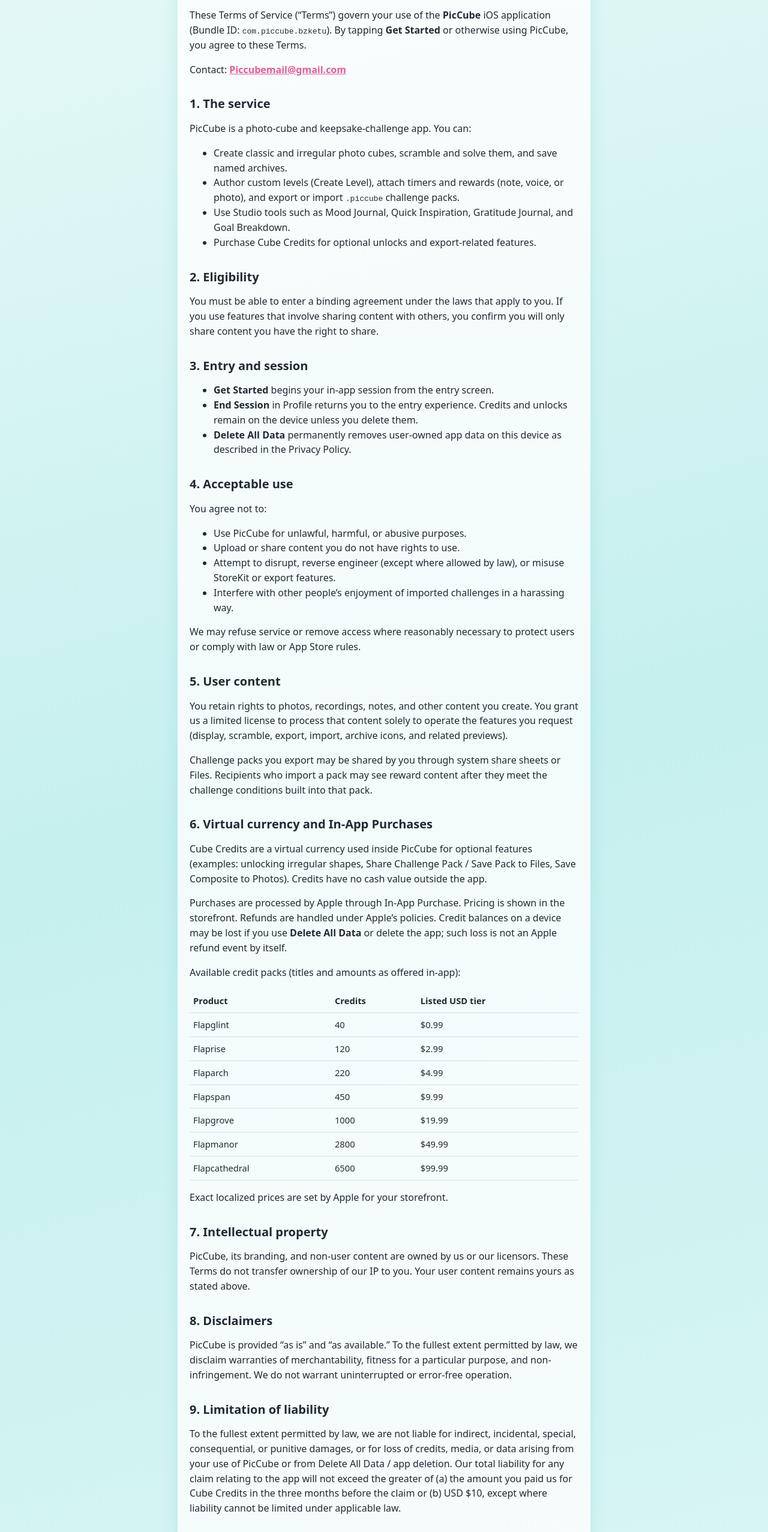
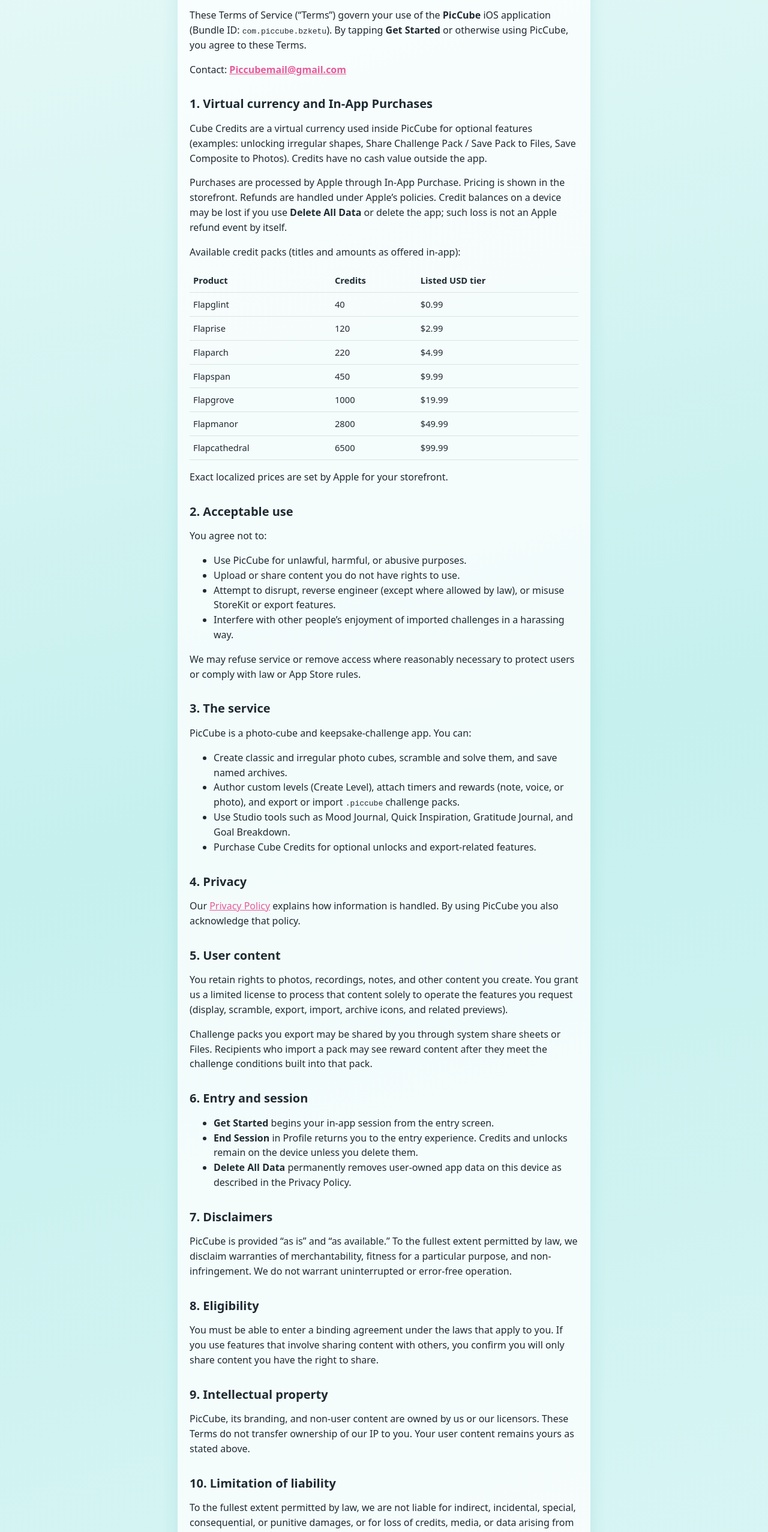
Before and after one commit to PicCube/piccube-legal, a plain HTML site: page piccube/terms/index.html in a window 1280 px wide. Shown: the part 246-2800 px from the top of the page at 60% size. Drawn offline with Linux system fonts and the light colour scheme.

Commit message:
Update PicCube legal pages: reorder sections, remove AI wording.
Co-authored-by: Cursor <cursoragent@cursor.com>

```diff
--- a/piccube/terms/index.html
+++ b/piccube/terms/index.html
@@ -87,35 +87,7 @@ th, td { border-bottom: 1px solid rgba(31,42,50,0.12); padding: 8px 6px; text-al
 <p><strong>Last updated:</strong> November 20, 2026</p>
 <p>These Terms of Service (“Terms”) govern your use of the <strong>PicCube</strong> iOS application (Bundle ID: <code>com.piccube.bzketu</code>). By tapping <strong>Get Started</strong> or otherwise using PicCube, you agree to these Terms.</p>
 <p>Contact: <strong><a href="mailto:Piccubemail@gmail.com">Piccubemail@gmail.com</a></strong></p>
-<h2>1. The service</h2>
-<p>PicCube is a photo-cube and keepsake-challenge app. You can:</p>
-<ul>
-<li>Create classic and irregular photo cubes, scramble and solve them, and save named archives.</li>
-<li>Author custom levels (Create Level), attach timers and rewards (note, voice, or photo), and export or import <code>.piccube</code> challenge packs.</li>
-<li>Use Studio tools such as Mood Journal, Quick Inspiration, Gratitude Journal, and Goal Breakdown.</li>
-<li>Purchase Cube Credits for optional unlocks and export-related features.</li>
-</ul>
-<h2>2. Eligibility</h2>
-<p>You must be able to enter a binding agreement under the laws that apply to you. If you use features that involve sharing content with others, you confirm you will only share content you have the right to share.</p>
-<h2>3. Entry and session</h2>
-<ul>
-<li><strong>Get Started</strong> begins your in-app session from the entry screen.</li>
-<li><strong>End Session</strong> in Profile returns you to the entry experience. Credits and unlocks remain on the device unless you delete them.</li>
-<li><strong>Delete All Data</strong> permanently removes user-owned app data on this device as described in the Privacy Policy.</li>
-</ul>
-<h2>4. Acceptable use</h2>
-<p>You agree not to:</p>
-<ul>
-<li>Use PicCube for unlawful, harmful, or abusive purposes.</li>
-<li>Upload or share content you do not have rights to use.</li>
-<li>Attempt to disrupt, reverse engineer (except where allowed by law), or misuse StoreKit or export features.</li>
-<li>Interfere with other people’s enjoyment of imported challenges in a harassing way.</li>
-</ul>
-<p>We may refuse service or remove access where reasonably necessary to protect users or comply with law or App Store rules.</p>
-<h2>5. User content</h2>
-<p>You retain rights to photos, recordings, notes, and other content you create. You grant us a limited license to process that content solely to operate the features you request (display, scramble, export, import, archive icons, and related previews).</p>
-<p>Challenge packs you export may be shared by you through system share sheets or Files. Recipients who import a pack may see reward content after they meet the challenge conditions built into that pack.</p>
-<h2>6. Virtual currency and In-App Purchases</h2>
+<h2>1. Virtual currency and In-App Purchases</h2>
 <p>Cube Credits are a virtual currency used inside PicCube for optional features (examples: unlocking irregular shapes, Share Challenge Pack / Save Pack to Files, Save Composite to Photos). Credits have no cash value outside the app.</p>
 <p>Purchases are processed by Apple through In-App Purchase. Pricing is shown in the storefront. Refunds are handled under Apple’s policies. Credit balances on a device may be lost if you use <strong>Delete All Data</strong> or delete the app; such loss is not an Apple refund event by itself.</p>
 <p>Available credit packs (titles and amounts as offered in-app):</p>
@@ -164,18 +136,46 @@ th, td { border-bottom: 1px solid rgba(31,42,50,0.12); padding: 8px 6px; text-al
 </tr>
 </tbody></table>
 <p>Exact localized prices are set by Apple for your storefront.</p>
-<h2>7. Intellectual property</h2>
+<h2>2. Acceptable use</h2>
+<p>You agree not to:</p>
+<ul>
+<li>Use PicCube for unlawful, harmful, or abusive purposes.</li>
+<li>Upload or share content you do not have rights to use.</li>
+<li>Attempt to disrupt, reverse engineer (except where allowed by law), or misuse StoreKit or export features.</li>
+<li>Interfere with other people’s enjoyment of imported challenges in a harassing way.</li>
+</ul>
+<p>We may refuse service or remove access where reasonably necessary to protect users or comply with law or App Store rules.</p>
+<h2>3. The service</h2>
+<p>PicCube is a photo-cube and keepsake-challenge app. You can:</p>
+<ul>
+<li>Create classic and irregular photo cubes, scramble and solve them, and save named archives.</li>
+<li>Author custom levels (Create Level), attach timers and rewards (note, voice, or photo), and export or import <code>.piccube</code> challenge packs.</li>
+<li>Use Studio tools such as Mood Journal, Quick Inspiration, Gratitude Journal, and Goal Breakdown.</li>
+<li>Purchase Cube Credits for optional unlocks and export-related features.</li>
+</ul>
+<h2>4. Privacy</h2>
+<p>Our <a href="../privacy/">Privacy Policy</a> explains how information is handled. By using PicCube you also acknowledge that policy.</p>
+<h2>5. User content</h2>
+<p>You retain rights to photos, recordings, notes, and other content you create. You grant us a limited license to process that content solely to operate the features you request (display, scramble, export, import, archive icons, and related previews).</p>
+<p>Challenge packs you export may be shared by you through system share sheets or Files. Recipients who import a pack may see reward content after they meet the challenge conditions built into that pack.</p>
+<h2>6. Entry and session</h2>
+<ul>
+<li><strong>Get Started</strong> begins your in-app session from the entry screen.</li>
+<li><strong>End Session</strong> in Profile returns you to the entry experience. Credits and unlocks remain on the device unless you delete them.</li>
+<li><strong>Delete All Data</strong> permanently removes user-owned app data on this device as described in the Privacy Policy.</li>
+</ul>
+<h2>7. Disclaimers</h2>
+<p>PicCube is provided “as is” and “as available.” To the fullest extent permitted by law, we disclaim warranties of merchantability, fitness for a particular purpose, and non-infringement. We do not warrant uninterrupted or error-free operation.</p>
+<h2>8. Eligibility</h2>
+<p>You must be able to enter a binding agreement under the laws that apply to you. If you use features that involve sharing content with others, you confirm you will only share content you have the right to share.</p>
+<h2>9. Intellectual property</h2>
 <p>PicCube, its branding, and non-user content are owned by us or our licensors. These Terms do not transfer ownership of our IP to you. Your user content remains yours as stated above.</p>
-<h2>8. Disclaimers</h2>
-<p>PicCube is provided “as is” and “as available.” To the fullest extent permitted by law, we disclaim warranties of merchantability, fitness for a particular purpose, and non-infringement. We do not warrant uninterrupted or error-free operation.</p>
-<h2>9. Limitation of liability</h2>
+<h2>10. Limitation of liability</h2>
 <p>To the fullest extent permitted by law, we are not liable for indirect, incidental, special, consequential, or punitive damages, or for loss of credits, media, or data arising from your use of PicCube or from Delete All Data / app deletion. Our total liability for any claim relating to the app will not exceed the greater of (a) the amount you paid us for Cube Credits in the three months before the claim or (b) USD $10, except where liability cannot be limited under applicable law.</p>
-<h2>10. Termination</h2>
+<h2>11. Changes</h2>
+<p>We may update these Terms. The “Last updated” date will change when we do. Continued use after an update constitutes acceptance of the revised Terms.</p>
+<h2>12. Termination</h2>
 <p>You may stop using PicCube at any time. You may End Session or Delete All Data as provided in the app. We may suspend or stop providing the app if required by Apple, law, or serious misuse.</p>
-<h2>11. Privacy</h2>
-<p>Our <a href="../privacy/">Privacy Policy</a> explains how information is handled. By using PicCube you also acknowledge that policy.</p>
-<h2>12. Changes</h2>
-<p>We may update these Terms. The “Last updated” date will change when we do. Continued use after an update constitutes acceptance of the revised Terms.</p>
 <h2>13. Contact</h2>
 <p>Questions about these Terms: <strong><a href="mailto:Piccubemail@gmail.com">Piccubemail@gmail.com</a></strong></p>
 <p>Related: <a href="../privacy/">Privacy Policy</a></p>
```
Also changed, not shown: piccube/privacy/index.html (+38 -38 lines).
